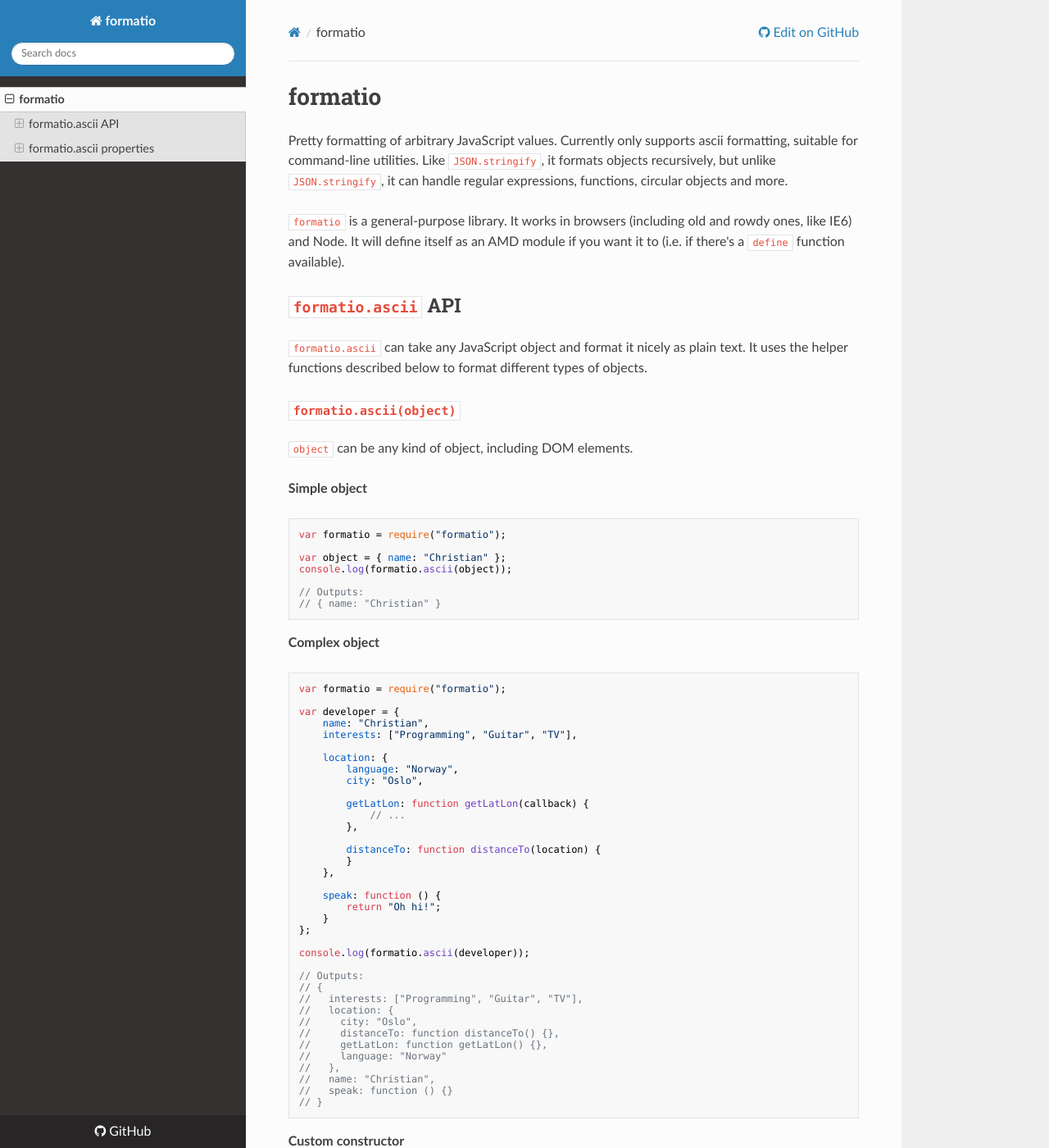
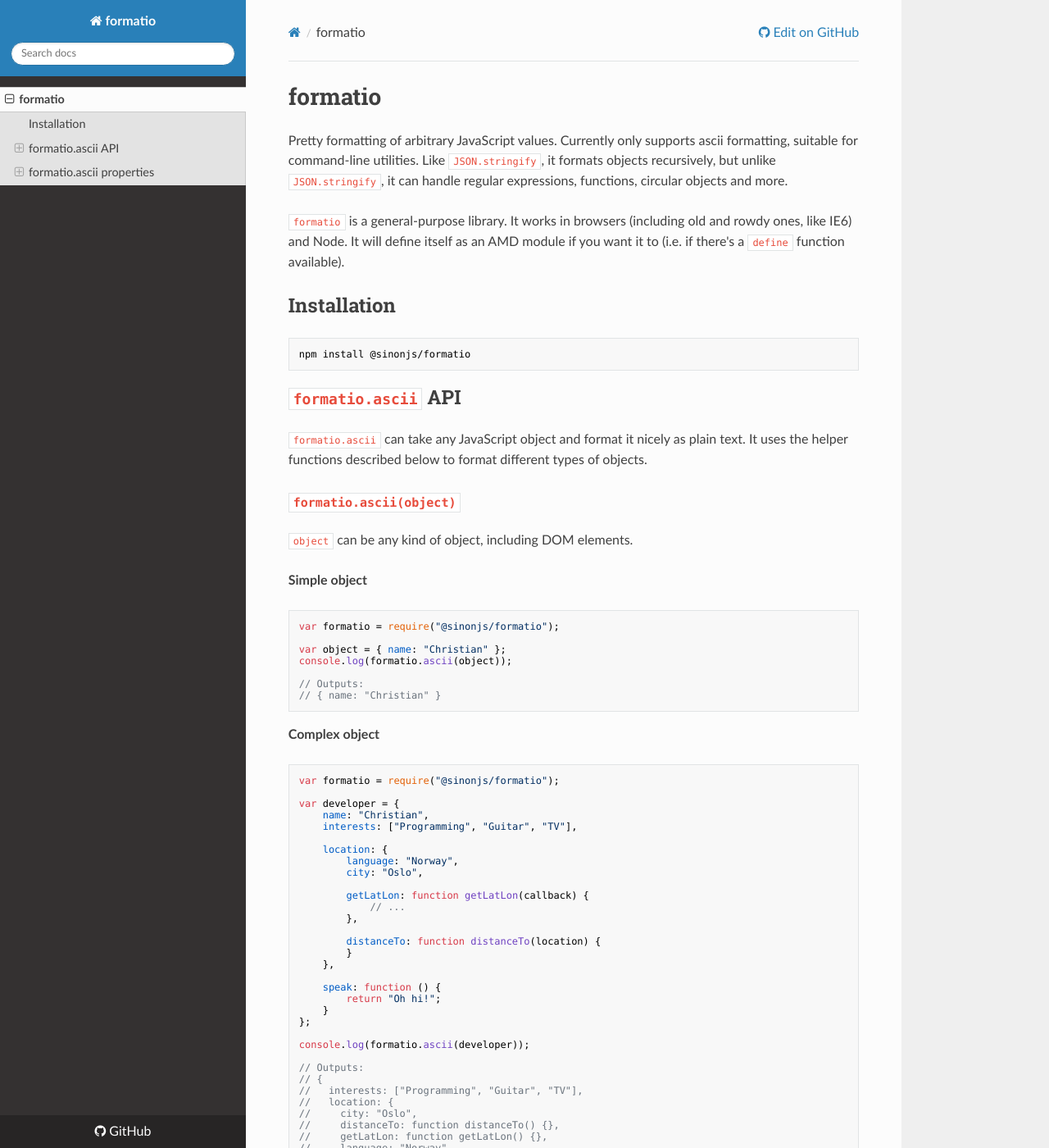
Before and after one commit to sinonjs/formatio, an MkDocs documentation site: the page built from docs/index.md, in a window 1280 px wide and 1400 px high. Shown: the whole window at 82% size. Built offline with MkDocs 1.6.1, drawn with Linux system fonts in a browser that asks for light colours; nearby versions of some CDN libraries; some of the changed text lies outside the part shown.

Commit message:
Update documentation: install instructions and correct package name

````diff
--- a/docs/index.md
+++ b/docs/index.md
@@ -8,6 +8,12 @@ regular expressions, functions, circular objects and more.
 `formatio` is a general-purpose library. It works in browsers (including old
 and rowdy ones, like IE6) and Node. It will define itself as an AMD module if
 you want it to (i.e. if there's a `define` function available).
+
+## Installation
+
+```shell
+npm install @sinonjs/formatio
+```
 
 
 ## `formatio.ascii` API
@@ -25,7 +31,7 @@ objects.
 **Simple object**
 
 ```javascript
-var formatio = require("formatio");
+var formatio = require("@sinonjs/formatio");
 
 var object = { name: "Christian" };
 console.log(formatio.ascii(object));
@@ -38,7 +44,7 @@ console.log(formatio.ascii(object));
 **Complex object**
 
 ```javascript
-var formatio = require("formatio");
+var formatio = require("@sinonjs/formatio");
 
 var developer = {
     name: "Christian",
@@ -86,7 +92,7 @@ displays the type of object (i.e. name of constructor). Set the
 include in formatted output.
 
 ```javascript
-var formatio = require("formatio");
+var formatio = require("@sinonjs/formatio");
 
 function Person(name) { this.name = name; }
 
````
Also changed, not shown: README.md (+10 -1 lines).
